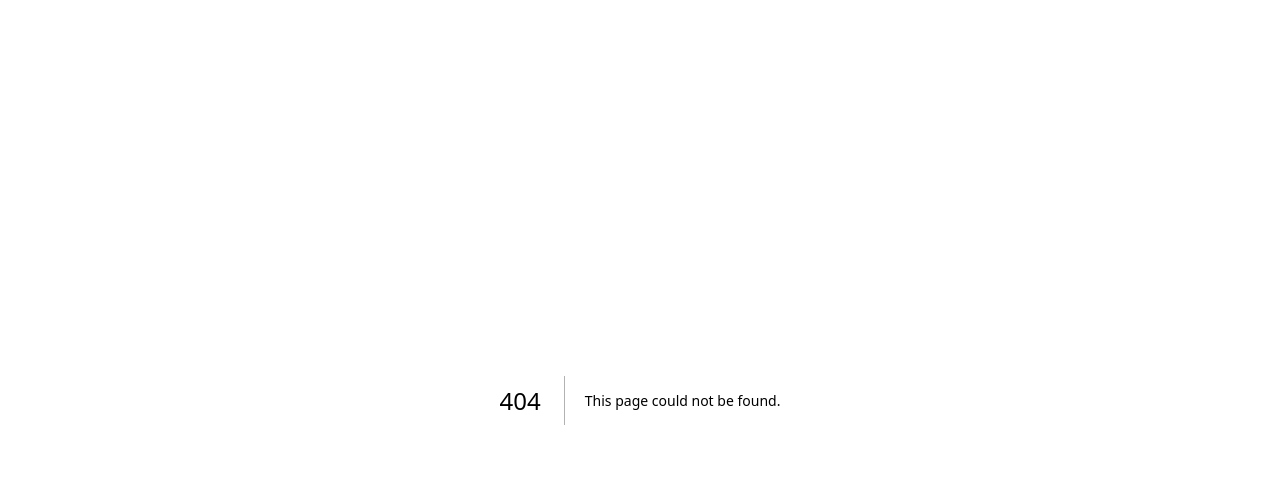
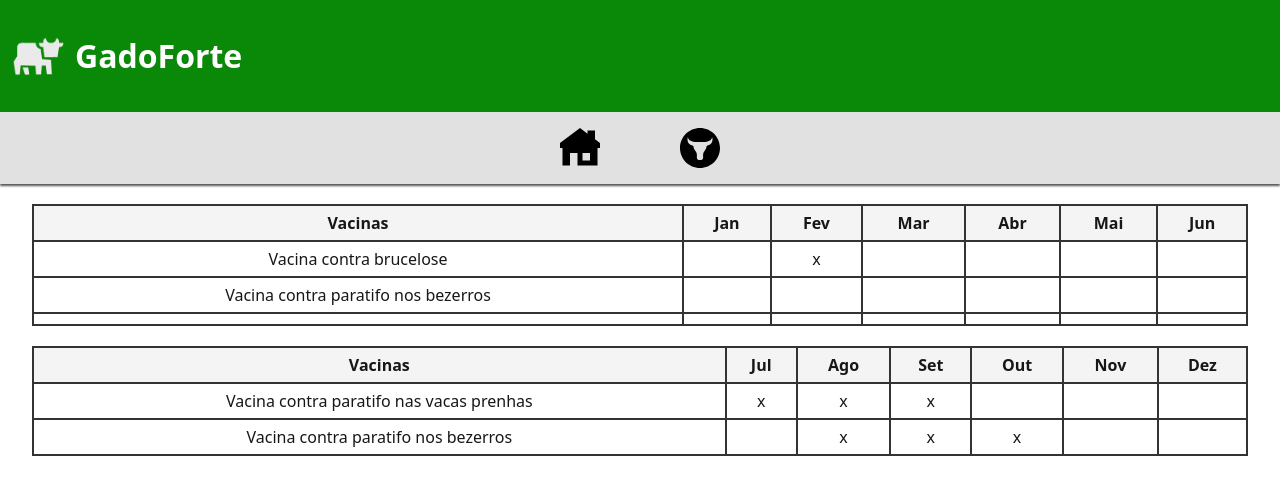
Before and after one commit to Flavia-20/gado-forte_frontend, a Next.js app: page /calendario in a window 1280 px wide. Before the commit this address had no page. Shown: the top 494 px of the page. Built offline with nearby package versions, Linux system fonts and the light colour scheme.

Commit message:
Calendario de vacinas

```diff
--- /dev/null
+++ b/src/app/calendario/calendario.module.css
@@ -0,0 +1,23 @@
+.tableContainer {
+    display: flex;
+    justify-content: center; /* Centraliza a tabela horizontalmente */
+    margin-top: 20px;
+
+
+  }
+
+  .table {
+    border-collapse: collapse; /* Remove espaços entre as bordas */
+    width: 95%; /* Ajusta a largura da tabela */
+  }
+
+  .table th, .table td {
+    border: 2px solid #333; /* Define a borda das células */
+    padding: 5px;
+    text-align: center;
+  }
+
+  .table th {
+    background-color: #f4f4f4; /* Cor de fundo para o cabeçalho */
+    font-weight: bold;
+  }
--- /dev/null
+++ b/src/app/calendario/page.tsx
@@ -0,0 +1,93 @@
+import Header from "../componentes/Header/page";
+import Footer from "../componentes/Footer/page";
+import styles from "../calendario/calendario.module.css";
+
+
+export default function Calendario() {
+  return (
+    <div>
+      <Header />
+      <Footer />
+
+      <div className={styles.tableContainer}>
+        <table className={styles.table}>
+          <thead>
+            <tr>
+                <th>Vacinas</th>
+                <th>Jan</th>
+                <th>Fev</th>
+                <th>Mar</th>
+                <th>Abr</th>
+                <th>Mai</th>
+                <th>Jun</th>
+            </tr>
+          </thead>
+          <tbody>
+            <tr>
+              <td>Vacina contra brucelose</td>
+              <td></td>
+              <td>x</td>
+              <td></td>
+              <td></td>
+              <td></td>
+              <td></td>
+            </tr>
+            <tr>
+              <td>Vacina contra paratifo nos bezerros</td>
+              <td></td>
+              <td></td>
+              <td></td>
+              <td></td>
+              <td></td>
+              <td></td>
+            </tr>
+            <tr>
+              <td></td>
+              <td></td>
+              <td></td>
+              <td></td>
+              <td></td>
+              <td></td>
+              <td></td>
+            </tr>
+          </tbody>
+        </table>
+      </div>
+      <div className={styles.tableContainer}>
+        <table className={styles.table}>
+          <thead>
+            <tr>
+                <th>Vacinas</th>
+                <th>Jul</th>
+                <th>Ago</th>
+                <th>Set</th>
+                <th>Out</th>
+                <th>Nov</th>
+                <th>Dez</th>
+            </tr>
+          </thead>
+          <tbody>
+          <tr>
+            <td>Vacina contra paratifo nas vacas prenhas</td>
+              <td>x</td>
+              <td>x</td>
+              <td>x</td>
+              <td></td>
+              <td></td>
+              <td></td>
+            </tr>
+            <tr>
+              <td>Vacina contra paratifo nos bezerros</td>
+              <td></td>
+              <td>x</td>
+              <td>x</td>
+              <td>x</td>
+              <td></td>
+              <td></td>
+            </tr>
+          </tbody>
+        </table>
+      </div>
+    </div>
+  );
+}
```
